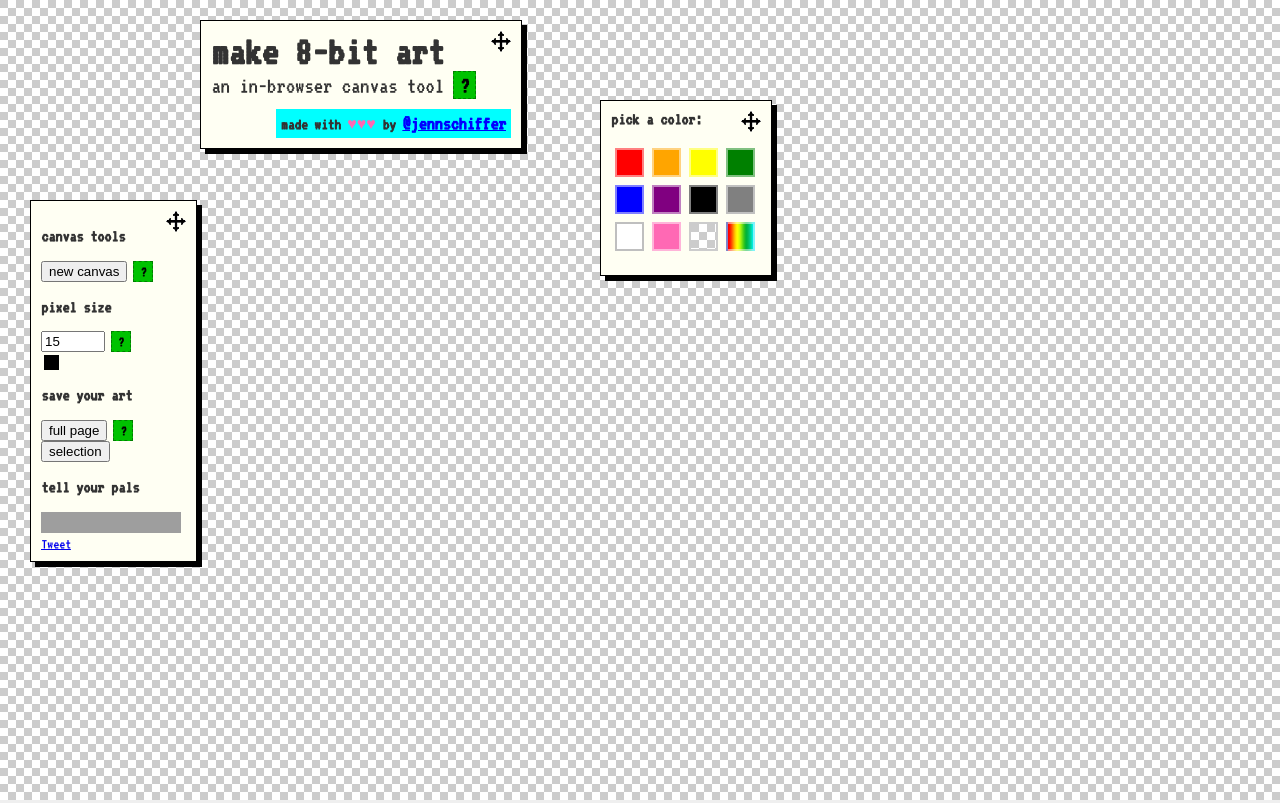
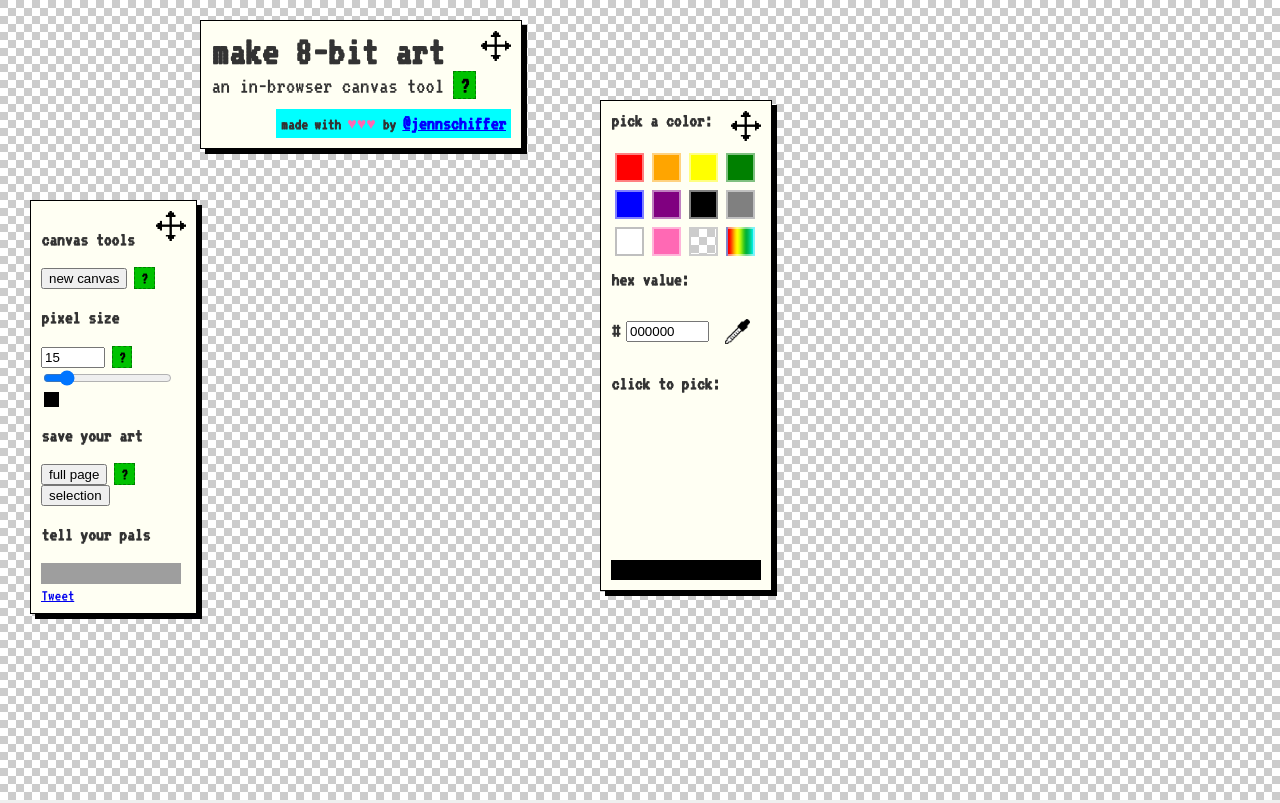
Before and after one commit to tbranyen/make8bitart, a PHP site: page / in a window 1280 px wide. Run offline with PHP 8.4, Linux system fonts and the light colour scheme; some libraries are stand-ins or nearby versions; grey boxes are pictures that could not be loaded.

Commit message:
optimize for mobile: media query, slider, js touch events

```diff
--- a/css/custom/style.css
+++ b/css/custom/make8bitart.css
@@ -14,13 +14,14 @@
   src: url('../../assets/fonts/VT323-Regular.ttf') format('woff');
 }
 
-body { background: #efefef; padding: 0; margin: 0; font-family: 'VT323', Helvetica, Arial, sans-serif; font-size: .9em; color: #333; }
+body { background: #efefef; padding: 0; margin: 0; font-family: 'VT323', Helvetica, Arial, sans-serif; font-size: 16px; color: #333; }
 
 /* canvas */
 canvas { background: #fff; cursor: crosshair; }
 
 /* draggy "plugin" */
 .draggy { padding: 10px; box-shadow: 5px 5px 0 #000; border: 1px solid #000; background: #fffff3; -webkit-user-select: none; -moz-user-select: none; user-select: none; }
+img.ui-dragger { width: 30px; }
 
 /* tool tips */
 .tip { display: inline-block; font-weight: bold; color: #000; padding: 2px 6px; background-color: #00c200; position: relative; border: 1px dashed green; }
@@ -28,7 +29,7 @@ canvas { background: #fff; cursor: crosshair; }
 .tip:hover { cursor: pointer; }
 
 /* header */
-#header { font-size: 16px; width: 300px; }
+#header { font-size: 1em; width: 300px; }
 #header h1 { font-size: 2.5em; margin: 0; }
 #header small { font-size: 1.4em;}
 h2 { background: aqua; display: inline-block; float: right; font-size: 1em; padding: 5px; margin: 10px 0 0; }
@@ -73,6 +74,24 @@ ul.instructions { padding: 0 0 0 20px; }
 #color-dropper { border: 1px solid transparent; width: 25px; padding: 5px; vertical-align: middle; }
 #color-dropper.current { border-color: #000; }
 
+/* mobile */
+
+@media only screen and ( min-device-width: 320px ) and ( max-device-width: 568px ) {
+	body { font-size: 2em; }
+		input { font-size: .6em; }
+
+	#header { width: 600px; }
+	#toolbox { width: 300px; }
+	#toolbox input { font-size: .8em; }
+	#colorbox { width: 200px; }
+	#colorbox p { margin: 0; }
+	img.ui-dragger { width: 70px; }
+	.eightbit { display: none; }
+	#save-selection { display: none; }
+	.tip { display: none; }
+	h3 { margin: .5em 0; }
+}
+
 /* clearfix */
 .clearfix:after { content: "."; display: block; clear: both; visibility: hidden; line-height: 0; height: 0; }
 .clearfix { display: block; }
--- a/index.html
+++ b/index.html
@@ -29,7 +29,7 @@
 <head>
 	<title>make 8-bit art!</title>
 	<link rel="stylesheet" href="css/libs/draggybits.css" />
-	<link rel="stylesheet" href="css/custom/style.css" />
+	<link rel="stylesheet" href="css/custom/make8bitart.css" />
 	<link rel="icon" href="assets/customcolors.png" />
 </head>
 
@@ -65,7 +65,7 @@
 	<div id="header" class="draggy">
 
 		<div class="controls">
-			<img class="ui-dragger" src="assets/draggybits/dragger.png">
+			<img class="ui-dragger" src="assets/draggybits/dragger2.png">
 		</div>
 
 		<h1>make 8-bit art</h1>
@@ -98,7 +98,7 @@
 	<div id="toolbox" class="draggy">
 
 		<div class="controls">
-			<img class="ui-dragger" src="assets/draggybits/dragger.png">
+			<img class="ui-dragger" src="assets/draggybits/dragger2.png">
 		</div>
 
 		<div id="clear" class="inner">
@@ -110,8 +110,9 @@
 
 		<div id="size" class="inner">
 			<h3>pixel size</h3>
-			<input id="pixel-size" type="number" min="1" max="100" step="1" value="15" />
+			<input id="pixel-size" class="pixel-size-input" type="number" min="1" max="100" step="1" value="15" />
 			<div class="tip"> ? <span class="tip-text">changing pixel size *won't* clear the whole page, but using different sized pixels makes it less "8-bit"ish. you do you, though. I'm not the 8-bit police.</span></div>
+			<input id="pixel-size-slider" class="pixel-size-input" type="range" min="1" max="100" step="1" value="15" />
 			<div id="pixel-size-demo" class="color-demo"> </div>
 		</div>
 
@@ -161,7 +162,7 @@
 	<div id="colorbox" class="draggy">
 
 		<div class="controls">
-			<img class="ui-dragger" src="assets/draggybits/dragger.png">
+			<img class="ui-dragger" src="assets/draggybits/dragger2.png">
 		</div>
 
 		<div id="color" class="inner clearfix">
@@ -177,16 +178,16 @@
 			<a class="button color primary white" title="white" /> </a>
 			<a class="button color favorite" title="jenn's pick" /> </a>
 			<a class="button color transparent" title="erase" /> </a>
-			<a class="button color custom" title="custom" /> </a>
+			<a class="button color custom" title="custom" /></a>
 		</div>
 
 		<div id="colorpicker">
 			<h3>hex value:</h3>
 			<p>#<input id="hex-color" type="text" value="000000" /> <a href="#" title="color dropper"><img id="color-dropper" src="assets/dropper.png" alt="dropper"></a></p>
 
-			<h3>click to pick:</h3>
-			<img id="8bitcolors" src="assets/customcolors.png" />
-			<div class="color-demo"></div>
+			<h3 class="eightbit">click to pick:</h3>
+			<img class="eightbit" id="8bitcolors" src="assets/customcolors.png" />
+			<div class="color-demo eightbit"></div>
 		</div>
 
 	</div>
--- a/js/custom/make8bitart.js
+++ b/js/custom/make8bitart.js
@@ -25,7 +25,7 @@ $(function(){
 		$buttonSaveFull : $('#save-full'),
 		$buttonSaveSelection : $('#save-selection'),
 
-		$pixelSizeInput : $('#pixel-size'),
+		$pixelSizeInput : $('.pixel-size-input'),
 		$pixelSizeDemoDiv : $('#pixel-size-demo'),
 
 		$draggydivs : $('.draggy'),
@@ -36,7 +36,9 @@ $(function(){
 	var mode = {
 		dropper : false,
 		drawing : false,
-		save : false
+		save : false,
+		fill : false,
+		trill : true
 	};
 
 	var windowCanvas = {
@@ -76,7 +78,7 @@ $(function(){
         divClass : 'clearfix',
     });
 
-    DOM.$colorPicker.slideUp();
+    DOM.$colorPicker;
     DOM.$colorPickerPixels = $('.pixelDiv-pixel');
 
 
@@ -149,14 +151,8 @@ $(function(){
 	};
 
 	var drawPixel = function(e) {
-		if (e.pageX != undefined && e.pageY != undefined) {
-			xPos = e.pageX;
-			yPos = e.pageY;
-	    }
-	    else {
-			xPos = e.clientX;
-			yPos = e.clientY;
-	    }
+		xPos = e.pageX;
+		yPos = e.pageY;
 
 		ctx.beginPath();
 	    xPos = ( Math.ceil(xPos/pixel.size) * pixel.size ) - pixel.size;
@@ -184,7 +180,7 @@ $(function(){
 	}
 
 	var drawFromLocalStorage = function() {
-		var savedCanvas = localStorage['savedCanvas'];
+		var savedCanvas = localStorage['make8bitartSavedCanvas'];
 		if ( savedCanvas ) {
 			var img = new Image;
 			img.onload = function(){
@@ -253,7 +249,7 @@ $(function(){
 	var saveToLocalStorage = function() {
 		if ( canStorage() ) {
 			savedCanvas = DOM.$canvas[0].toDataURL("image/png");
-			localStorage['savedCanvas'] = savedCanvas;
+			localStorage['make8bitartSavedCanvas'] = savedCanvas;
 		}
 	};
 
@@ -314,6 +310,9 @@ $(function(){
 			drawPixel(e);
 			DOM.$canvas.on('mousemove', drawPixel);
 			mode.drawing = true;
+
+			// touch
+			DOM.$canvas[0].addEventListener('touchmove', drawPixel, false);
 		}
 		else {
 			// overlay stuff
@@ -322,6 +321,9 @@ $(function(){
 			rect.startX = e.pageX - this.offsetLeft;
 			rect.startY = e.pageY - this.offsetTop;
 			DOM.$overlay.on('mousemove', drawSelection);
+
+			// touch
+			DOM.$overlay[0].addEventListener('touchmove', drawSelection, false);
 		}
 	};
 
@@ -353,6 +355,9 @@ $(function(){
 			'width' : pixel.size,
 			'height': pixel.size
 		});
+
+		// set both inputs to be equal
+		DOM.$pixelSizeInput.val(pixel.size);
 	});
 
 	// reset canvas
@@ -389,7 +394,6 @@ $(function(){
 
 	// choose color
 	DOM.$color.click(function(){
-		DOM.$colorPicker.slideUp();
 
 		var $newColor = $(this);
 
@@ -542,6 +546,12 @@ $(function(){
 
 		DOM.$canvas.mousedown(onMouseDown).mouseup(onMouseUp);
 		DOM.$overlay.mousedown(onMouseDown).mouseup(onMouseUp);
+
+		//touch
+		DOM.$canvas[0].addEventListener('touchstart', onMouseDown, false);
+		DOM.$canvas[0].addEventListener('touchend', onMouseUp, false);
+		DOM.$overlay[0].addEventListener('touchstart', onMouseDown, false);
+		DOM.$overlay[0].addEventListener('touchend', onMouseUp, false);
 	}(15));
 
 });
```
Also changed, not shown: assets/draggybits/dragger2.png (added), js/libs/draggybits.js, 1 other file.
